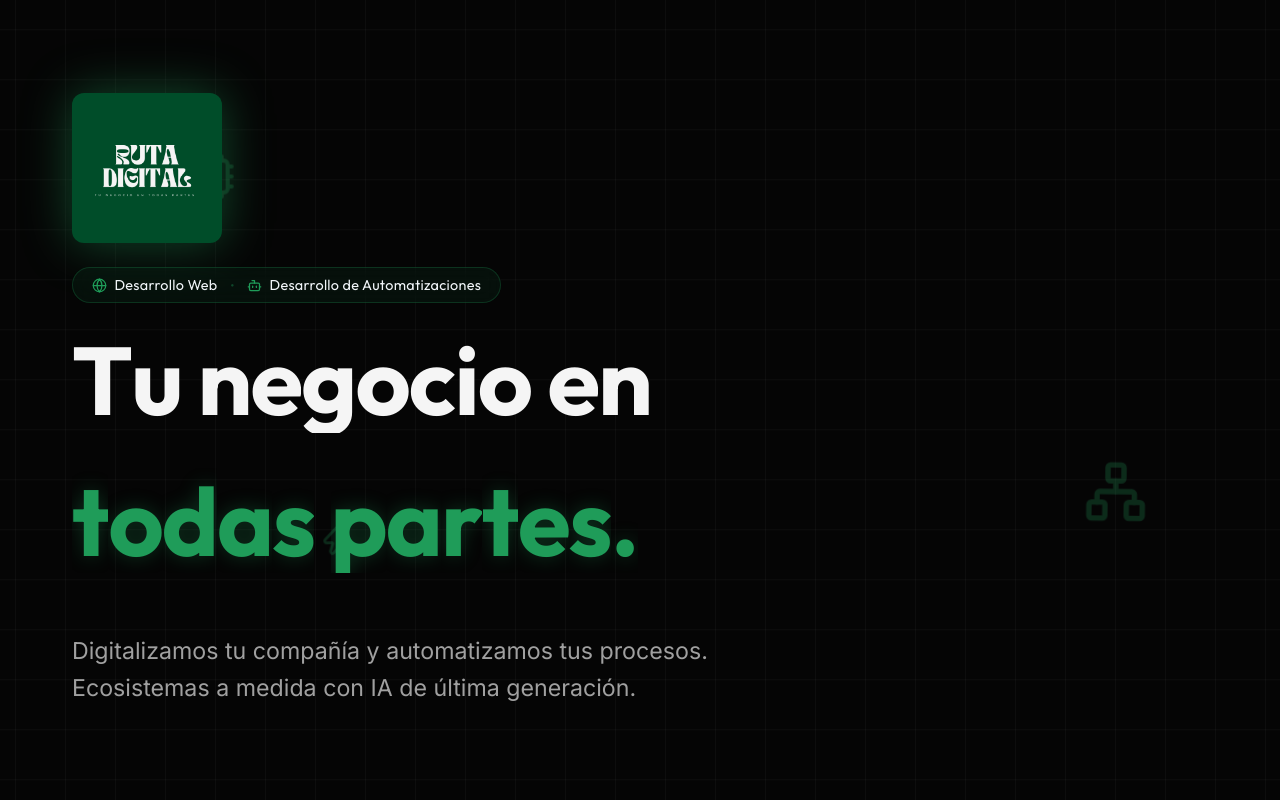
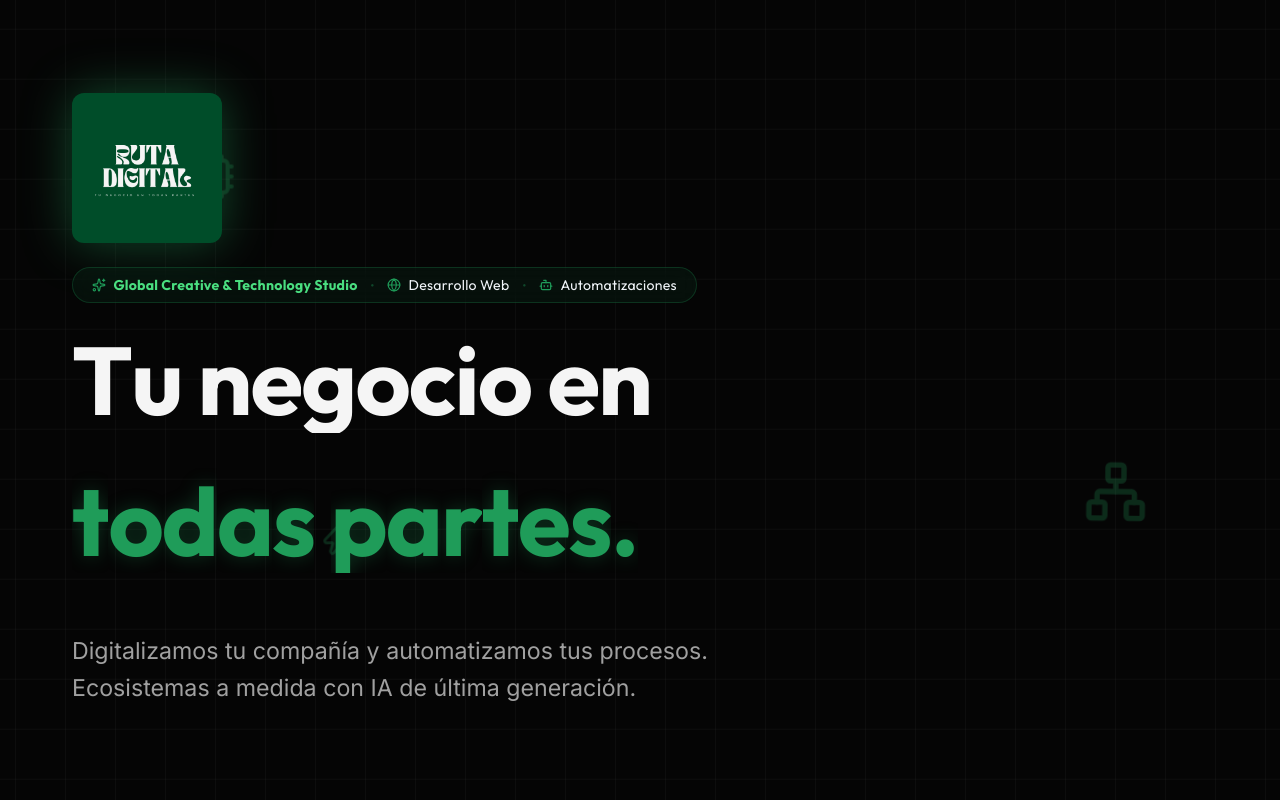
Before and after one commit to xCesar24x/Ruta_Digital, a React (Vite) app: page / in a window 1280 px wide. Shown: the top 800 px of the page. Built offline with nearby package versions, Linux system fonts and the light colour scheme.

Commit message:
feat: align branding with Instagram identity (Global Creative & Technology Studio and @rutadigitalcr)

```diff
--- a/index.html
+++ b/index.html
@@ -4,16 +4,16 @@
 <head>
     <meta charset="UTF-8">
     <meta name="viewport" content="width=device-width, initial-scale=1.0">
-    <title>Ruta Digital | Consultoría y Desarrollo Web Premium en Costa Rica</title>
-    <meta name="description" content="Digitalizamos tu negocio y automatizamos tu tiempo. Agencia experta en desarrollo web premium, IA y automatización de procesos en Costa Rica.">
+    <title>Ruta Digital | Global Creative & Technology Studio</title>
+    <meta name="description" content="Global Creative & Technology Studio. Digitalizamos tu compañía y automatizamos tus procesos con desarrollo web premium e inteligencia artificial.">
 
     <!-- Favicon / Icono de Pestaña -->
     <link rel="icon" href="logo.png?v=1" type="image/png">
     <link rel="apple-touch-icon" href="logo.png?v=1">
 
     <!-- Open Graph Meta Tags -->
-    <meta property="og:title" content="Ruta Digital | Transformación Digital y Automatización con IA">
-    <meta property="og:description" content="Digitalizamos tu negocio y automatizamos tu tiempo. Diseñamos ecosistemas a medida que optimizan operaciones y modernizan procesos.">
+    <meta property="og:title" content="Ruta Digital | Global Creative & Technology Studio">
+    <meta property="og:description" content="Digitalizamos tu compañía y automatizamos tus procesos con desarrollo web premium e IA de última generación.">
     <meta property="og:image" content="https://www.rutadigital.lat/hero.png">
     <meta property="og:url" content="https://www.rutadigital.lat/">
     <meta property="og:type" content="website">
--- a/src/components/FooterCTA.jsx
+++ b/src/components/FooterCTA.jsx
@@ -62,13 +62,13 @@ const FooterCTA = () => {
                 Digitalizamos tu empresa y automatizamos tu tiempo con ecosistemas a medida e IA de última generación.
               </p>
               <div className="social-links">
-                <a href="#" className="social-icon">
+              <a href="https://www.instagram.com/rutadigitalcr/" target="_blank" rel="noopener noreferrer" className="social-icon" aria-label="Instagram">
                 <svg width="20" height="20" viewBox="0 0 24 24" fill="none" stroke="currentColor" strokeWidth="2" strokeLinecap="round" strokeLinejoin="round"><rect x="2" y="2" width="20" height="20" rx="5" ry="5"></rect><path d="M16 11.37A4 4 0 1 1 12.63 8 4 4 0 0 1 16 11.37z"></path><line x1="17.5" y1="6.5" x2="17.51" y2="6.5"></line></svg>
               </a>
-                <a href="#" className="social-icon">
+              <a href="#" className="social-icon" aria-label="LinkedIn">
                 <svg width="20" height="20" viewBox="0 0 24 24" fill="none" stroke="currentColor" strokeWidth="2" strokeLinecap="round" strokeLinejoin="round"><path d="M16 8a6 6 0 0 1 6 6v7h-4v-7a2 2 0 0 0-2-2 2 2 0 0 0-2 2v7h-4v-7a6 6 0 0 1 6-6z"></path><rect x="2" y="9" width="4" height="12"></rect><circle cx="4" cy="4" r="2"></circle></svg>
               </a>
-                <a href="#" className="social-icon">
+              <a href="#" className="social-icon" aria-label="Twitter">
                 <svg width="20" height="20" viewBox="0 0 24 24" fill="none" stroke="currentColor" strokeWidth="2" strokeLinecap="round" strokeLinejoin="round"><path d="M22 4s-.7 2.1-2 3.4c1.6 10-9.4 17.3-18 11.6 2.2.1 4.4-.6 6-2C3 15.5.5 9.6 3 5c2.2 2.6 5.6 4.1 9 4-.9-4.2 4-6.6 7-3.8 1.1 0 3-1.2 3-1.2z"></path></svg>
               </a>
             </div>
--- a/src/components/Hero.css
+++ b/src/components/Hero.css
@@ -40,6 +40,7 @@
 
 .hero-services-badge {
   display: inline-flex;
+  flex-wrap: wrap;
   align-items: center;
   gap: 0.8rem;
   padding: 0.5rem 1.2rem;
@@ -55,10 +56,15 @@
   display: flex;
   align-items: center;
   gap: 0.45rem;
-  font-size: 0.9rem;
+  font-size: 0.88rem;
   font-weight: 500;
   color: #f1f5f9;
   letter-spacing: 0.02em;
+}
+
+.badge-item.studio-highlight {
+  color: #4ade80;
+  font-weight: 600;
 }
 
 .badge-icon {
--- a/src/components/Hero.jsx
+++ b/src/components/Hero.jsx
@@ -1,7 +1,7 @@
 import React, { useEffect, useRef } from 'react';
 import gsap from 'gsap';
 import SplitType from 'split-type';
-import { Globe, Bot, Cpu, Network, Zap } from 'lucide-react';
+import { Globe, Bot, Sparkles, Cpu, Network, Zap } from 'lucide-react';
 import './Hero.css';
 
 const Hero = () => {
@@ -111,14 +111,18 @@ const Hero = () => {
           className="hero-logo"
         />
 
-        {/* Clear Services Badges */}
+        {/* Studio Identity & Services Badges */}
         <div ref={badgeRef} className="hero-services-badge">
-          <span className="badge-item">
-            <Globe size={15} className="badge-icon" /> Desarrollo Web
+          <span className="badge-item studio-highlight">
+            <Sparkles size={14} className="badge-icon" /> Global Creative &amp; Technology Studio
           </span>
           <span className="badge-separator">•</span>
           <span className="badge-item">
-            <Bot size={15} className="badge-icon" /> Desarrollo de Automatizaciones
+            <Globe size={14} className="badge-icon" /> Desarrollo Web
+          </span>
+          <span className="badge-separator">•</span>
+          <span className="badge-item">
+            <Bot size={14} className="badge-icon" /> Automatizaciones
           </span>
         </div>
 
```
Lines whose indentation alone changed are shown as unchanged.
